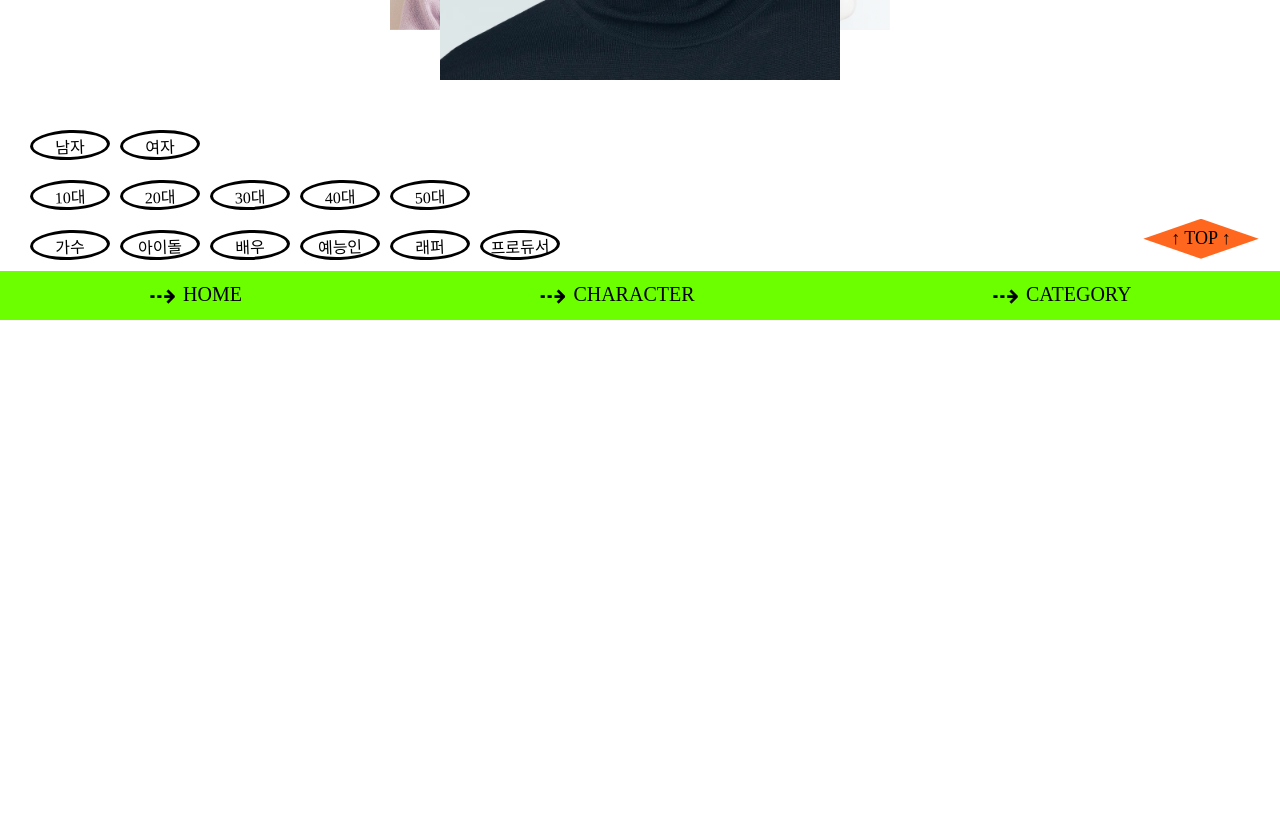
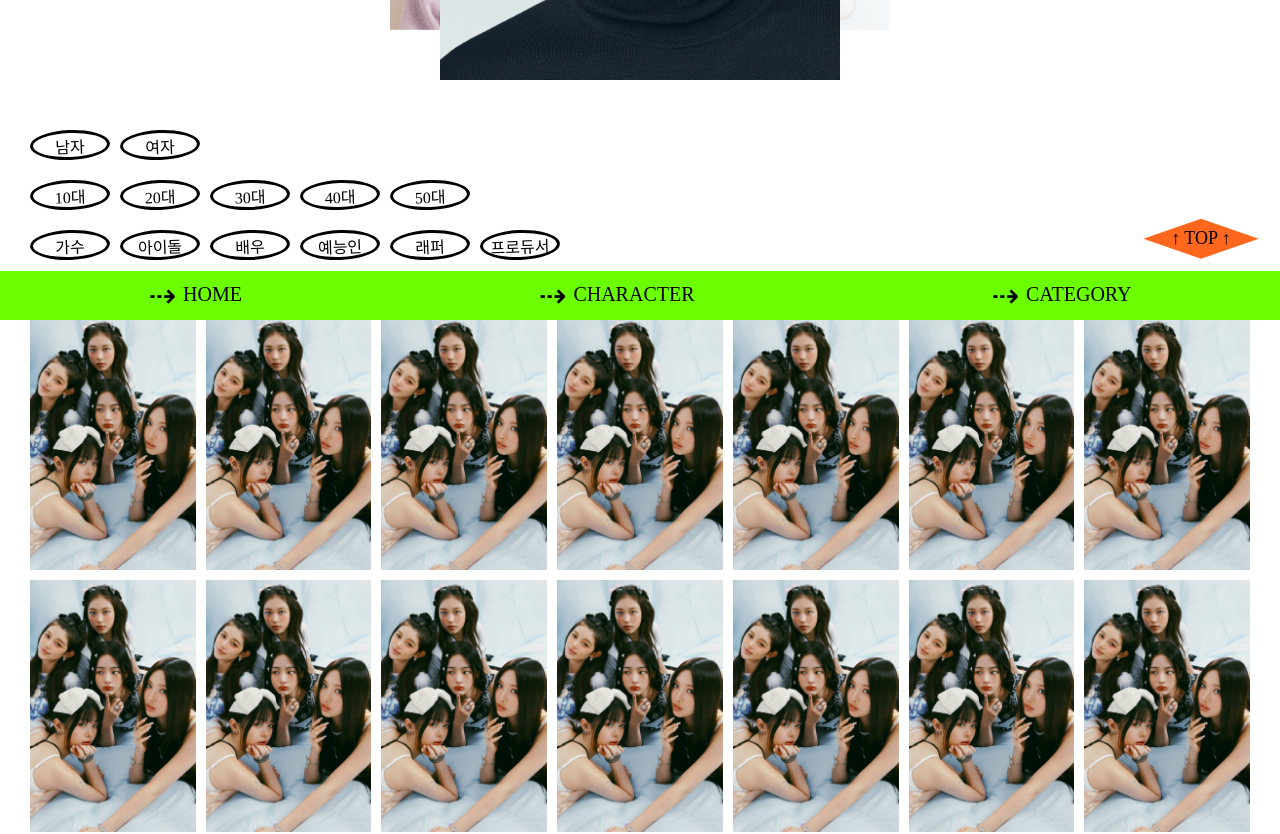
Before and after one commit to leehj8896/look-that-web, a Vue app: page /character in a window 1280 px wide. Shown: the part 480-1314 px from the top of the page. Before the commit the page ends 1278 px from the top, so only its background shows below. Built offline with nearby package versions, Linux system fonts and the light colour scheme; a web font is replaced by a local one.

Commit message:
feat: 인물 리스트 추가 (테스트데이터)

```diff
--- a/src/views/CharacterList.vue
+++ b/src/views/CharacterList.vue
@@ -1,6 +1,6 @@
 <script setup lang="ts">
 import CharacterFilterBadge from '@/components/CharacterFilterBadge.vue'
-import { onBeforeMount, ref } from 'vue';
+import { onBeforeMount, ref, type Ref } from 'vue';
 
 const genderFilterList = ref([
   { text: '남자', selected: false,},
@@ -22,12 +22,36 @@ const jobFilterList = ref([
   { text: '프로듀서', selected: false,},
 ])
 const selectSort = ref('name')
+const characterList: Ref<any[]> = ref([])
+
+const isLocalhost = () => {
+    const hostname = window.location.hostname;
+    return hostname === 'localhost' || hostname === '127.0.0.1' || hostname === '::1';
+}
 
 const onClickFilterBadge = (filter: any) => {
   filter.selected = !filter.selected
 }
 
-onBeforeMount(() => { /** */ })
+const setMockCharacterList = () => {
+  for (let i=0; i<20; i++) {
+    characterList.value.push({
+      name: `newjeans-${i}`,
+      imageUrl: 'src/assets/newjeans.jpg',
+      gender: '',
+    })
+  }
+}
+
+const setCharacterList = () => {
+  if (isLocalhost()) {
+    setMockCharacterList()
+  }
+}
+
+onBeforeMount(() => {
+  setCharacterList()
+})
 </script>
 
 <template>
@@ -68,7 +92,14 @@ onBeforeMount(() => { /** */ })
       <option value="age">나이순</option>
     </select>
     <!-- 인물 목록 -->
-    <div style="height: 500px; width: 100%;"></div>
+    <div class="character-list-container">
+      <div
+        class="character-box"
+        v-for="character in characterList" :key="character.name"
+      >
+        <img v-bind:src="character.imageUrl">
+      </div>
+    </div>
   </div>
 </template>
 
@@ -76,6 +107,7 @@ onBeforeMount(() => { /** */ })
 .character-list {
   padding-left: 30px;
   padding-right: 30px;
+  padding-bottom: 100px;
 }
 .badge-list {
   display: flex;
@@ -92,5 +124,17 @@ onBeforeMount(() => { /** */ })
   box-shadow: none; /* 그림자 제거 */
   background: transparent; /* 배경 제거 */
   cursor: pointer; /* 클릭 시 포인터 커서 표시 */
+  margin-bottom: 20px;
+}
+.character-list-container {
+  display: grid;
+  grid-template-columns: repeat(auto-fill, minmax(150px, 1fr));
+  gap: 10px;
+}
+.character-box {
+}
+.character-box img {
+  width: 100%;
+  height: 100%;
 }
 </style>
```
Also changed, not shown: src/assets/newjeans.jpg (added).
